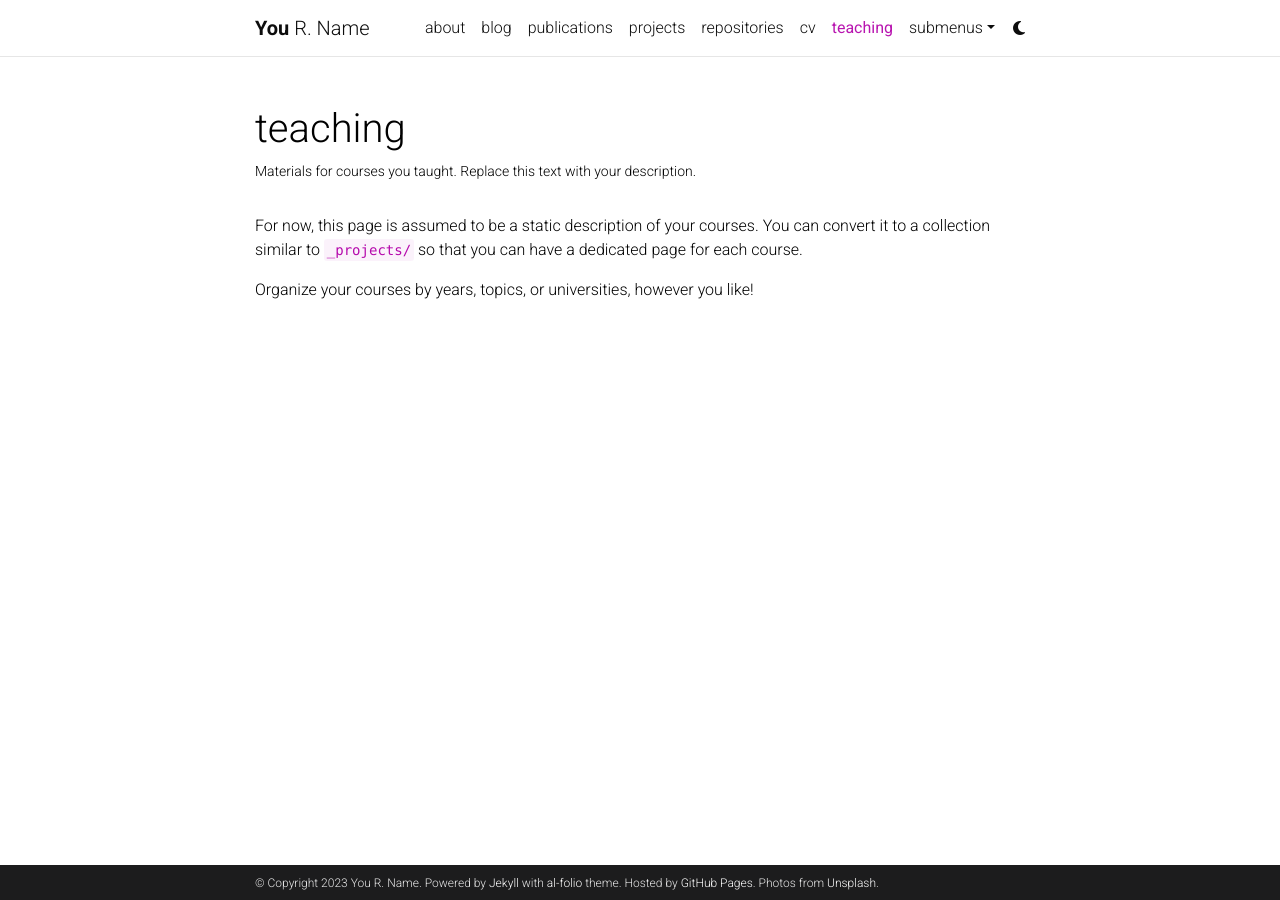
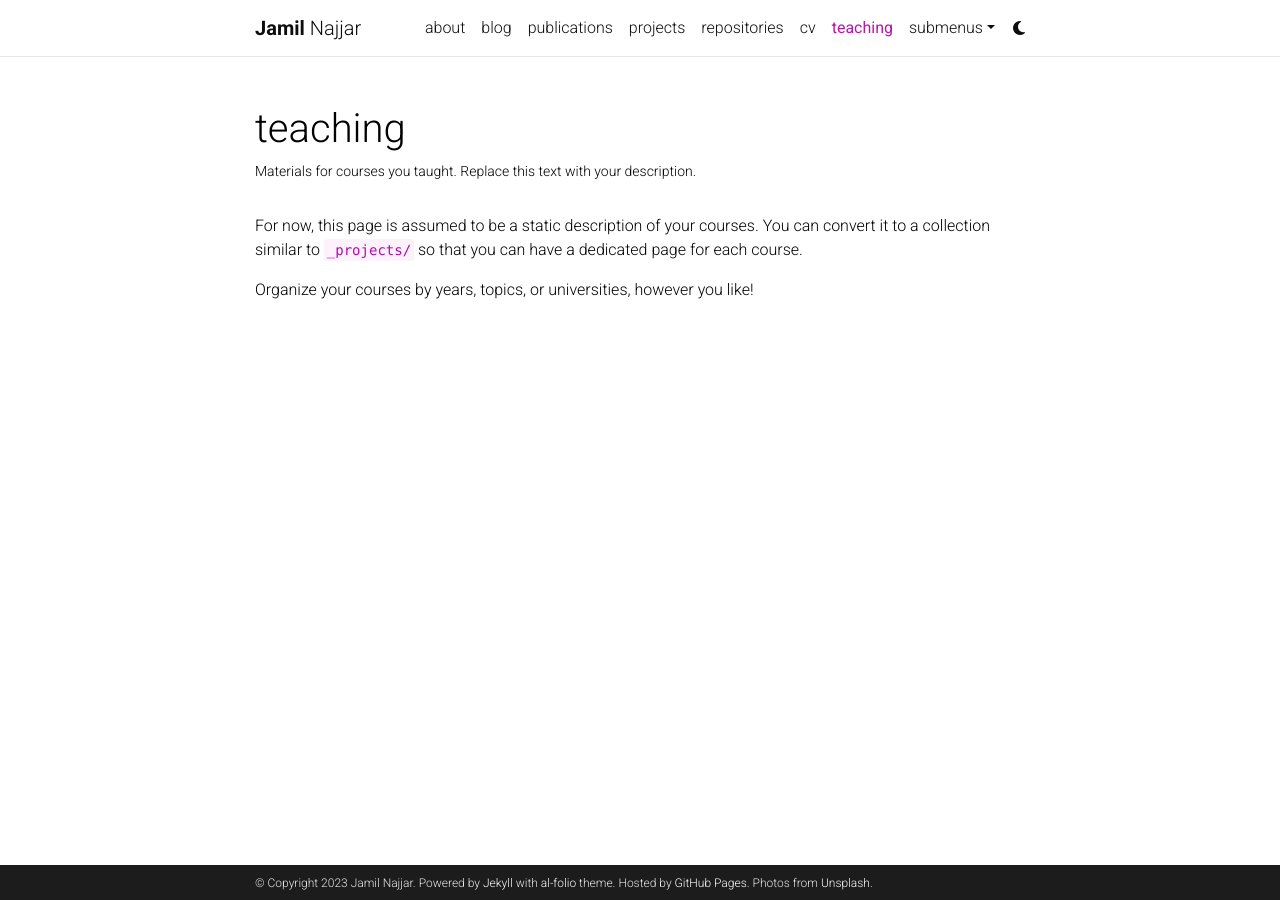
Before and after one commit to jamilnajjar/jamilnajjar.github.io, a Jekyll site: the page built from _pages/teaching.md, in a window 1280 px wide. Built offline with Jekyll 4.4.1, drawn with Linux system fonts in a browser that asks for light colours; comment, search, counter and statistics services are not loaded; a style sheet for code colours, icons or effects is not loaded.

```diff
--- a/Gemfile
+++ b/Gemfile
@@ -1,5 +1,6 @@
 source 'https://rubygems.org'
 group :jekyll_plugins do
+    gem 'wdm', '>= 0.1.0'
     gem 'classifier-reborn'
     gem 'jekyll'
     gem 'jekyll-archives'
--- a/_config.yml
+++ b/_config.yml
@@ -3,9 +3,9 @@
 # -----------------------------------------------------------------------------
 
 title: blank # the website title (if blank, full name will be used instead)
-first_name: You
-middle_name: R.
-last_name: Name
+first_name: Jamil
+middle_name:
+last_name: Najjar
 email: you@example.com
 description: > # the ">" symbol means to ignore newlines until "footer_text:"
   A simple, whitespace theme for academics. Based on [*folio](https://github.com/bogoli/-folio) design.
@@ -18,8 +18,8 @@ keywords: jekyll, jekyll-theme, academic-website, portfolio-website  # add your
 lang: en # the language of your site (for example: en, fr, cn, ru, etc.)
 icon: ⚛️  # the emoji used as the favicon (alternatively, provide image name in /assets/img/)
 
-url: https://alshedivat.github.io # the base hostname & protocol for your site
-baseurl: /al-folio # the subpath of your site, e.g. /blog/
+url: https://jamilnajjar.github.io # the base hostname & protocol for your site
+baseurl:  # the subpath of your site, e.g. /blog/
 last_updated: false # set to true if you want to display last updated in the footer
 impressum_path:  # set to path to include impressum link in the footer, use the same path as permalink in a page, helps to conform with EU GDPR
 
```
Also changed, not shown: _pages/about.md (+1 -1 lines).
